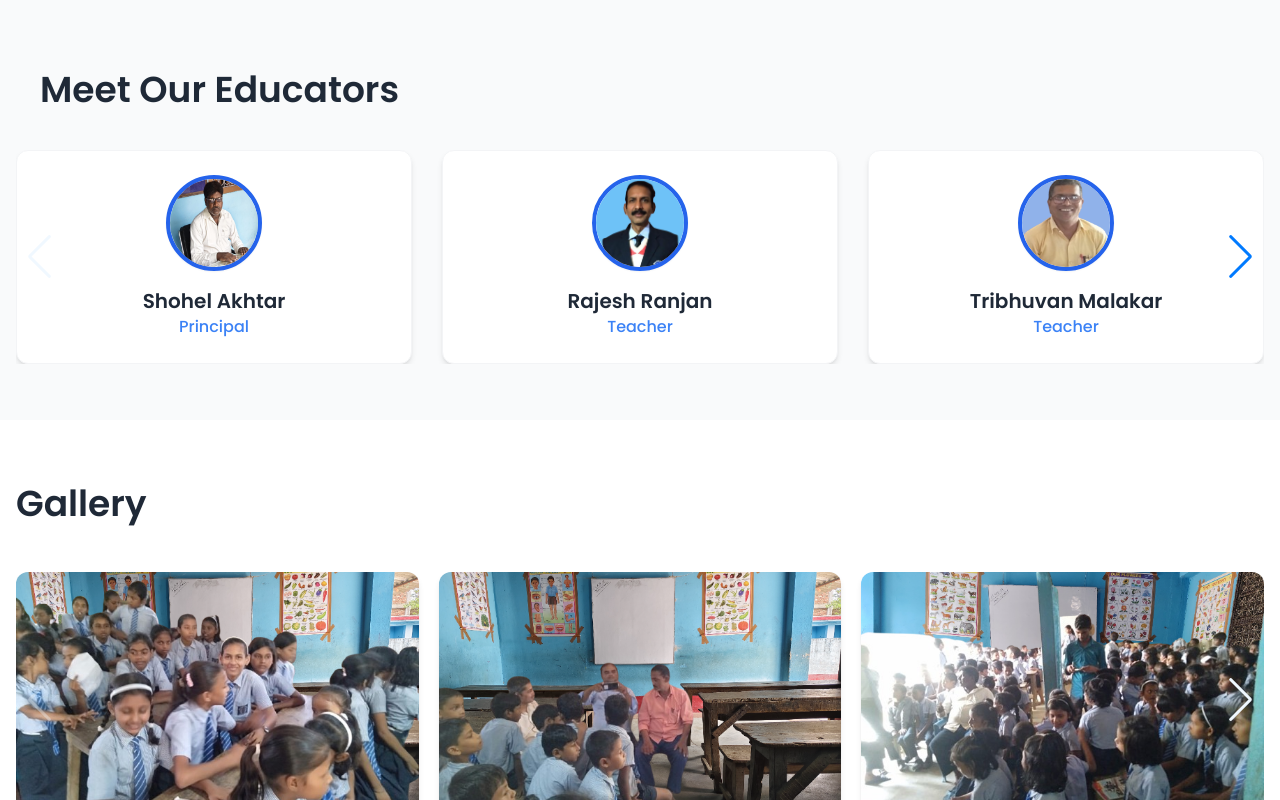
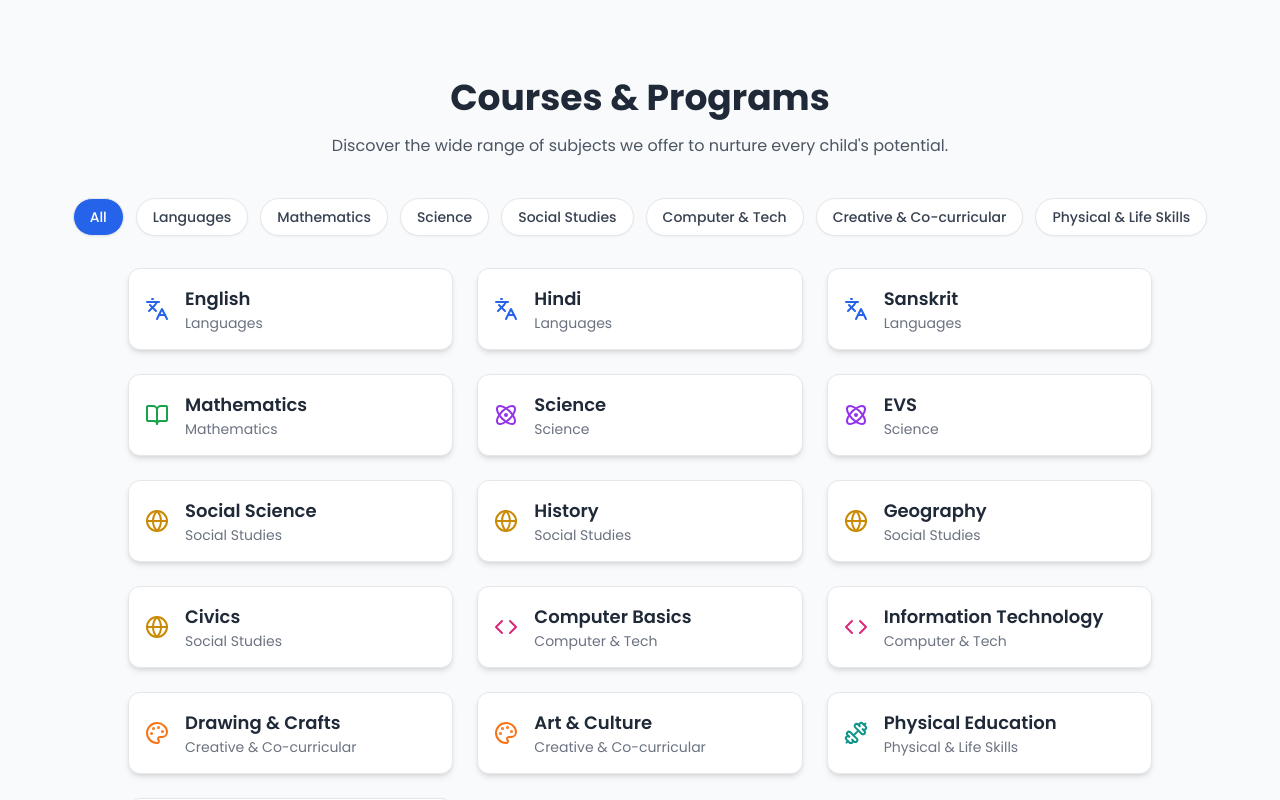
Before and after one commit to prashantkumarpro/MPS, a React (Vite) app: page / in a window 1280 px wide. Shown: the part 1500-2300 px from the top of the page. Built offline with nearby package versions, Linux system fonts and the light colour scheme.

Commit message:
added program

```diff
--- a/package.json
+++ b/package.json
@@ -10,6 +10,7 @@
     "preview": "vite preview"
   },
   "dependencies": {
+    "lucide-react": "^0.510.0",
     "react": "^18.3.1",
     "react-dom": "^18.3.1",
     "react-icons": "^5.5.0",
--- /dev/null
+++ b/src/components/CoursesAndPrograms.jsx
@@ -0,0 +1,86 @@
+import { useState } from "react";
+import { BookOpen, Atom, Globe, Code, Palette, Languages, Dumbbell } from "lucide-react"; // Icon pack
+
+const categoryIcons = {
+  Languages: <Languages className="text-blue-600" />,
+  Mathematics: <BookOpen className="text-green-600" />,
+  Science: <Atom className="text-purple-600" />,
+  "Social Studies": <Globe className="text-yellow-600" />,
+  "Computer & Tech": <Code className="text-pink-600" />,
+  "Creative & Co-curricular": <Palette className="text-orange-500" />,
+  "Physical & Life Skills": <Dumbbell className="text-teal-600" />
+};
+
+const subjects = [
+  { name: "English", category: "Languages" },
+  { name: "Hindi", category: "Languages" },
+  { name: "Sanskrit", category: "Languages" },
+  { name: "Mathematics", category: "Mathematics" },
+  { name: "Science", category: "Science" },
+  { name: "EVS", category: "Science" },
+  { name: "Social Science", category: "Social Studies" },
+  { name: "History", category: "Social Studies" },
+  { name: "Geography", category: "Social Studies" },
+  { name: "Civics", category: "Social Studies" },
+  { name: "Computer Basics", category: "Computer & Tech" },
+  { name: "Information Technology", category: "Computer & Tech" },
+  { name: "Drawing & Crafts", category: "Creative & Co-curricular" },
+  { name: "Art & Culture", category: "Creative & Co-curricular" },
+  { name: "Physical Education", category: "Physical & Life Skills" },
+  { name: "General Knowledge", category: "Physical & Life Skills" }
+];
+
+const CoursesAndPrograms = () => {
+  const [selectedCategory, setSelectedCategory] = useState("All");
+
+  const categories = ["All", ...new Set(subjects.map((subj) => subj.category))];
+
+  const filteredSubjects =
+    selectedCategory === "All"
+      ? subjects
+      : subjects.filter((s) => s.category === selectedCategory);
+
+  return (
+    <section className="bg-gray-50 py-16 px-4">
+      <div className="max-w-6xl mx-auto text-center mb-10">
+        <h2 className="text-4xl font-bold text-gray-800 mb-4">Courses & Programs</h2>
+        <p className="text-gray-600 max-w-2xl mx-auto">
+          Discover the wide range of subjects we offer to nurture every child's potential.
+        </p>
+      </div>
+
+      <div className="flex flex-wrap justify-center gap-3 mb-8">
+        {categories.map((cat) => (
+          <button
+            key={cat}
+            onClick={() => setSelectedCategory(cat)}
+            className={`px-4 py-2 text-sm rounded-full border transition font-medium shadow-sm ${
+              selectedCategory === cat
+                ? "bg-blue-600 text-white"
+                : "bg-white text-gray-700 hover:bg-blue-50"
+            }`}
+          >
+            {cat}
+          </button>
+        ))}
+      </div>
+
+      <div className="grid sm:grid-cols-2 md:grid-cols-3 gap-6 max-w-5xl mx-auto">
+        {filteredSubjects.map((subject, i) => (
+          <div
+            key={i}
+            className="bg-white border rounded-xl shadow-md p-4 flex items-center gap-4 hover:shadow-lg transition duration-300 hover:scale-[1.03]"
+          >
+            <div className="text-2xl">{categoryIcons[subject.category]}</div>
+            <div>
+              <h3 className="text-lg font-semibold text-gray-800">{subject.name}</h3>
+              <p className="text-sm text-gray-500">{subject.category}</p>
+            </div>
+          </div>
+        ))}
+      </div>
+    </section>
+  );
+};
+
+export default CoursesAndPrograms;
--- a/src/pages/Home.jsx
+++ b/src/pages/Home.jsx
@@ -6,6 +6,7 @@ import MobileBottomHeader from '../components/MobileBottomHeder'
 import Footer from '../pages/Footer'
 import ContactForm from '../components/Contact'
 import GallerySection from '../components/GallerySection'
+import CoursesAndPrograms from '../components/CoursesAndPrograms'
 
 const Home = () => {
   return (
@@ -13,6 +14,7 @@ const Home = () => {
       <HomeBanner />
       <WelcomeText />
       <FeaturesSection />
+      <CoursesAndPrograms />
       <Teachers />
       <GallerySection />
       <ContactForm />
```
Also changed, not shown: 1 other file (tests, documents, lock files or other folders).
